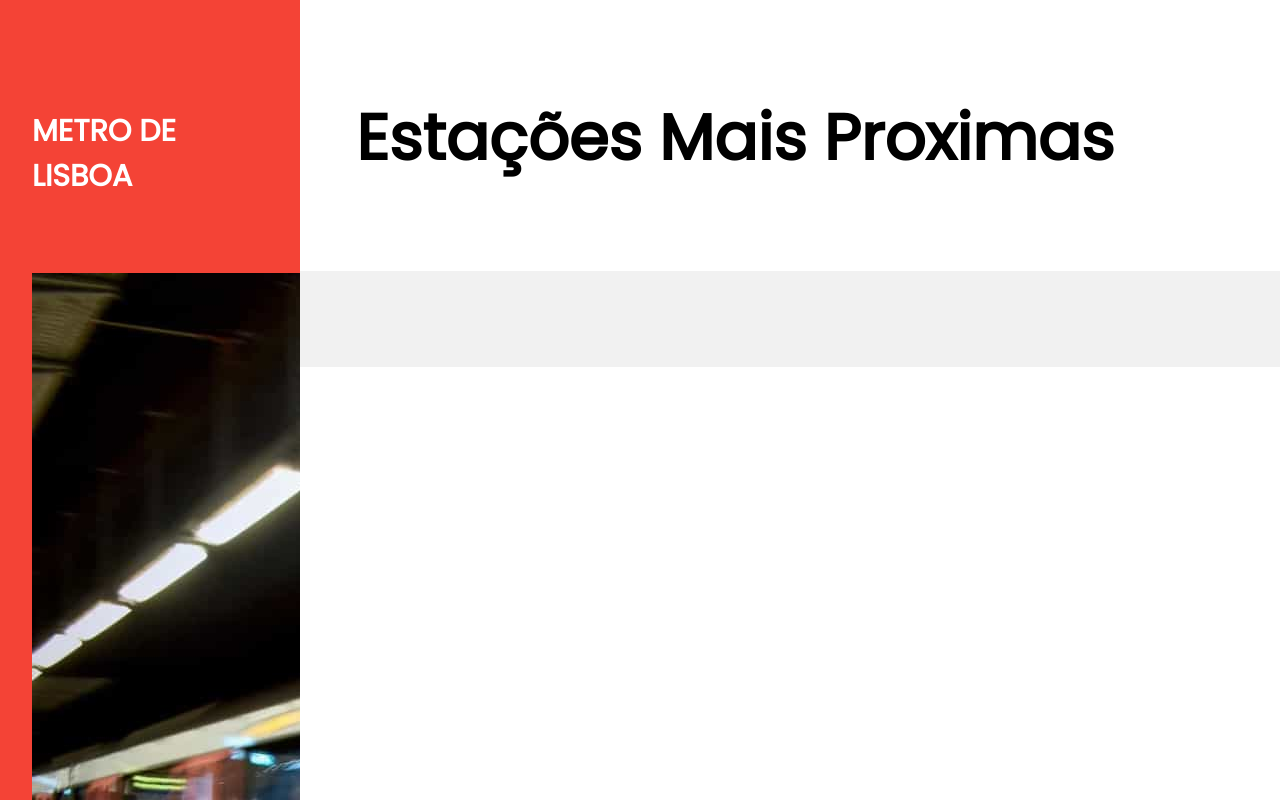
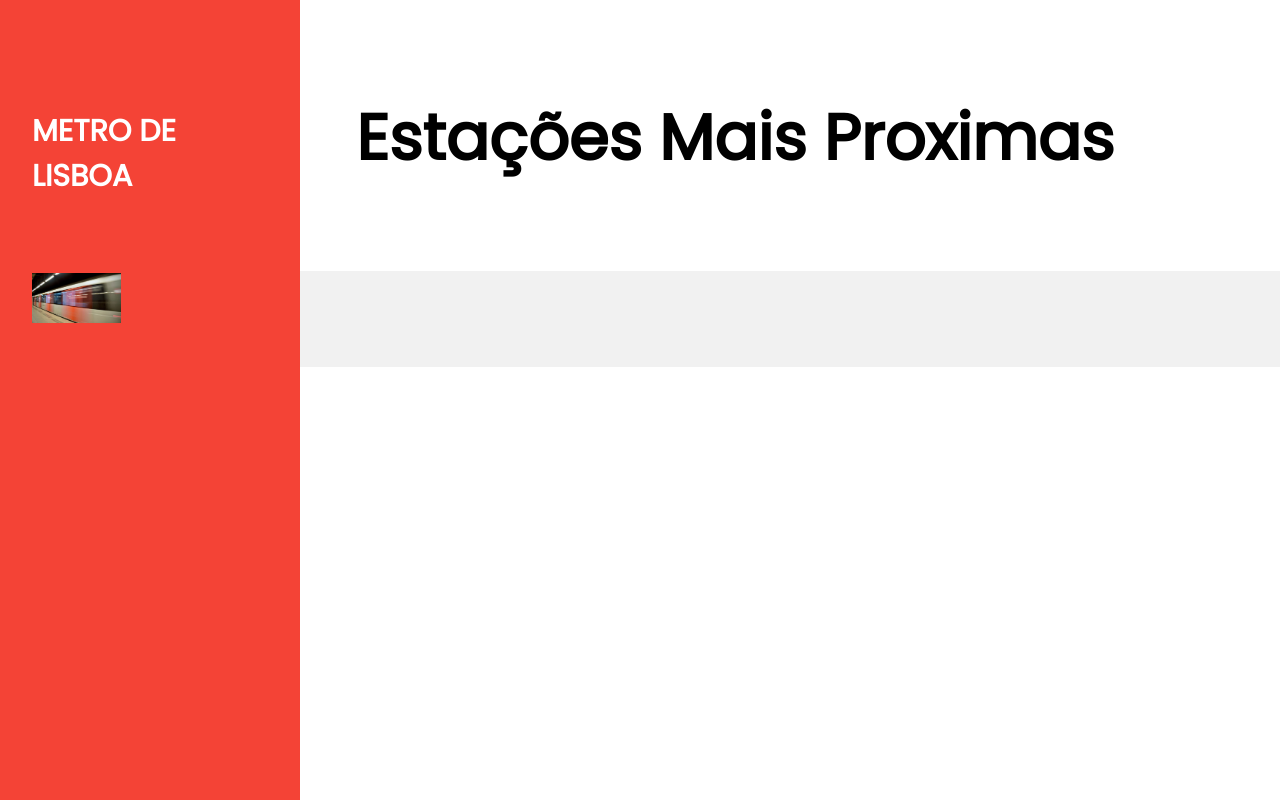
Before and after one commit to Africano19/metroGPS, a PHP site: page / in a window 1280 px wide. Run offline with PHP 8.4, Linux system fonts and the light colour scheme.

Commit message:
Update index.php

```diff
--- a/index.php
+++ b/index.php
@@ -15,7 +15,7 @@
   <a href="javascript:void(0)" onclick="w3_close()" class="w3-button w3-hide-large w3-display-topleft" style="width:100%;font-size:22px">Close Menu</a>
   <div class="w3-container">
     <h2 class="w3-padding-64"><b>METRO DE LISBOA</b></h2>
-    <img src="assets/img/img.jpg">
+    <img src="assets/img/img.jpg" style="widht:50px; height:50px;">
   </div>
 </nav>
 
```
